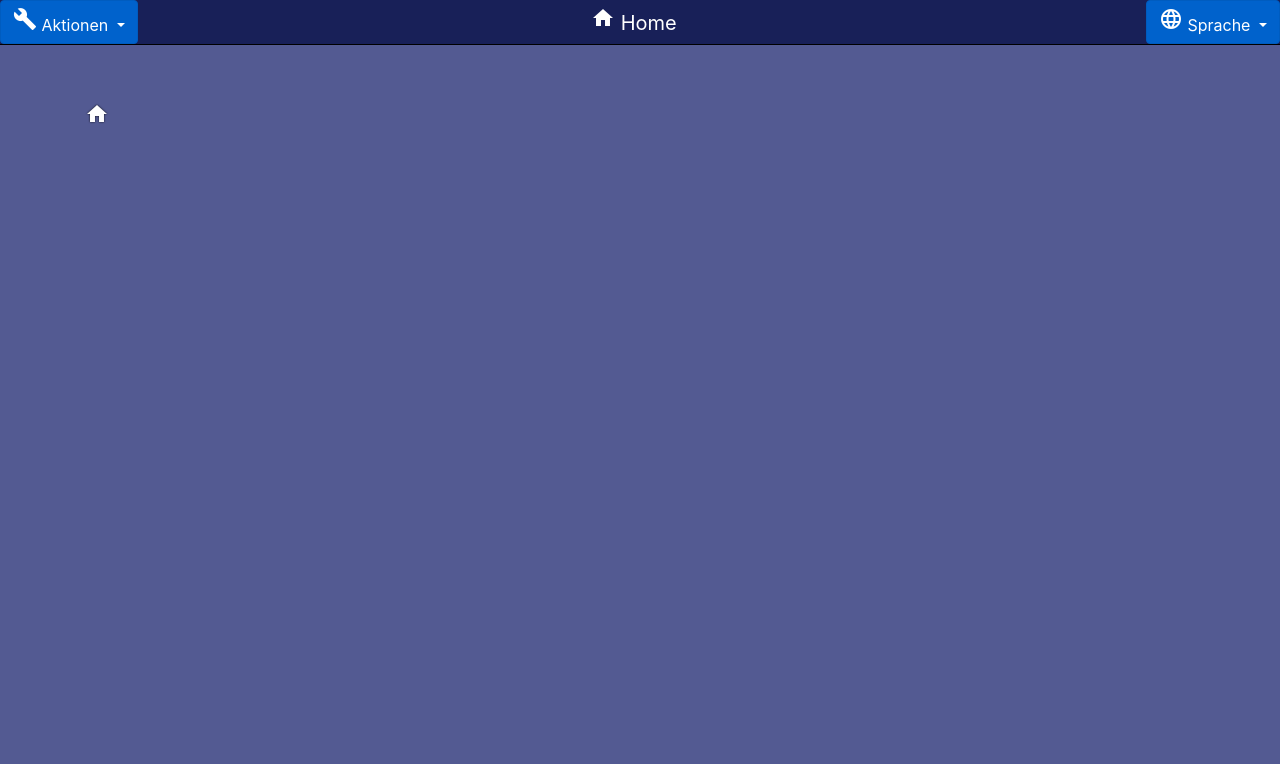
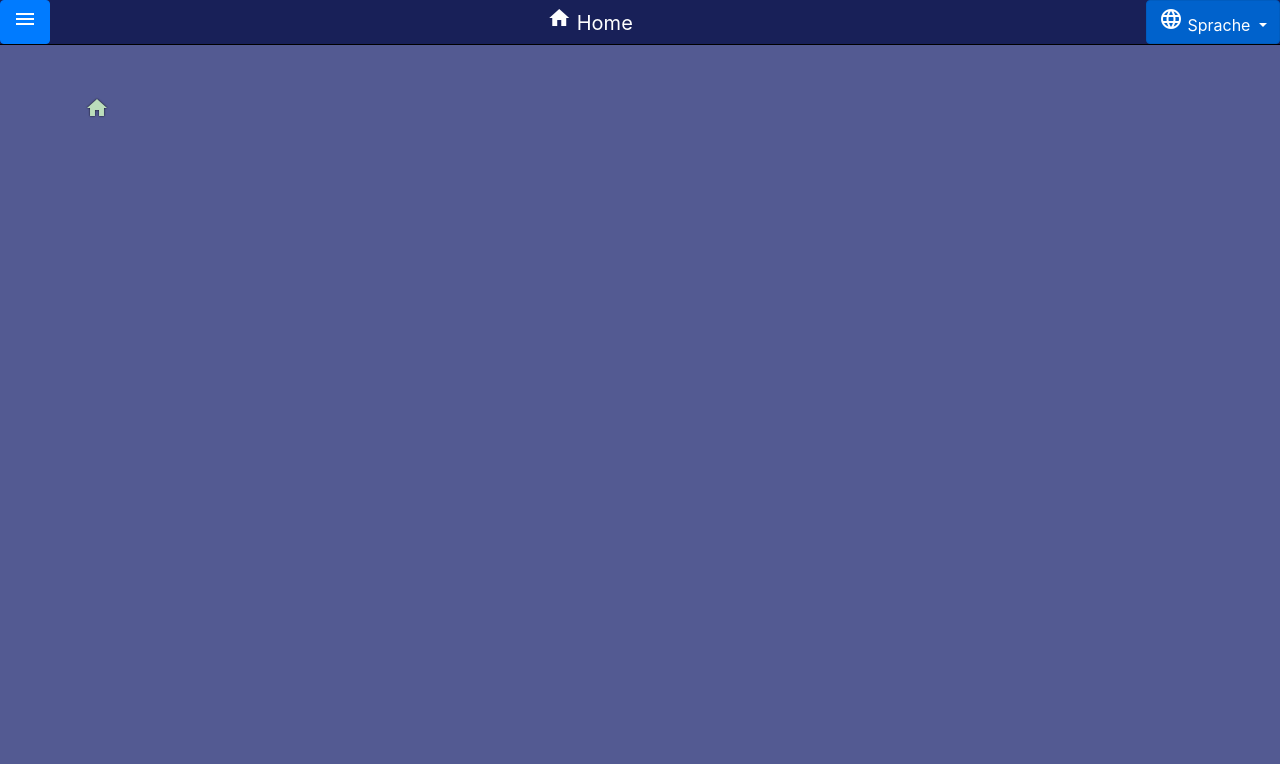
Before and after one commit to guhoffmann/myfilebrowser, a PHP site: page / in a window 1280 px wide. Shown: the top 764 px of the page. Run offline with PHP 8.4, Linux system fonts and the light colour scheme; data comes from the database, SQL or seed files in the repository.

Commit message:
Made new menu

```diff
--- a/css/custom.css
+++ b/css/custom.css
@@ -41,8 +41,8 @@
 /********* end of including the material icons by google ************/
 
 body {
-	color: #ffffff;
-	font-size: 1.1rem;
+	color: #bdb;
+	font-size: 1rem;
 	background-color: #535a92;
 	margin-top: 4em;
 }
@@ -54,6 +54,16 @@ a, a:visited, a:hover, a:active {
 
 h1, h2, h3, h4 {
 	text-shadow: 0 0 2px #000;
+}
+
+hr {
+  display: block;
+  margin-top: 0.5em;
+  margin-bottom: 0.5em;
+  margin-left: auto;
+  margin-right: auto;
+  border-style: inset;
+  border-width: 1px;
 }
 
 table {
@@ -136,6 +146,7 @@ img, video {
 	background-color: #313975;
 	border-top: 0.1rem solid #535a92;
 	height: 1px;
+	font-size: 1.1rem;
 	text-shadow: 0 0 2px #000;
 }
 
@@ -453,3 +464,90 @@ input[type="checkbox"]:checked + label span.checkbox::after {
 .hidden_checkbox {
 	display: none;
 }
+
+/******************************************************************
+  Navigationsbar an der Seite!!
+ ******************************************************************/
+
+.sidenav_button:hover {
+	background-color: #7d83b0;
+	color: #000;
+}
+
+/* Liste der Menueinträge */
+.sidelist {
+    list-style-type: none;
+ }
+
+/* Seitennav-Div selbst */
+.sidenav {
+    height: 100%;
+    width: 0;
+    position: fixed;
+    z-index: 1;
+    top: 0;
+    left: 0;
+    background-color: #313975;
+    overflow-x: hidden;
+	overflow-y: hidden;
+    transition: width 0.5s;
+    padding-top: 3em;
+}
+
+.sidenav_rand {
+    border-right: 1px solid #000;
+}
+
+.sidenaventry {
+    padding: 8px 8px 8px 8px;
+    text-decoration: none;
+    font-size: 1em;
+    color: #9bc;
+    display: block;
+    /*transition: 0.3s;*/
+}
+
+.sidenaventry:hover {
+	background-color: #913059;
+    text-shadow: 3px 3px 3px #000;
+	text-decoration: none;
+	color: #fff;
+}
+
+.sidenavbartop {
+	background-color: #fff;
+}
+
+.sidenav .closebtn {
+    font-family: 'material-icons';
+    position: absolute;
+    border: none;
+    cursor: pointer;
+    top: 2px;
+    right: 2px;
+}
+
+.sidenavtitle {
+	position: absolute;
+	cursor: pointer;
+	font-size: 1.2em;
+	text-shadow: 3px 3px 3px #000;
+	top: 0.5em;
+	left: 2em;
+}
+
+.sidenav .scrolldiv {
+	background-color: #182058;
+	border-top: 1px solid #000;
+	height: 100%;
+	overflow-y: auto;
+}
+
+@media screen and (max-height: 450px) {
+  .sidenav {padding-top: 0px;}
+  .sidenav a {font-size: 18px;}
+}
+
+.einblenden {
+    animation: einblenden 1.3s;
+}
--- a/index.php
+++ b/index.php
@@ -105,65 +105,13 @@ echo '
 	<!--          The navbar for the whole HTML app              -->
 
 	<nav class="navbar navbar-dark fixed-top my-nav-bg">
+		<!-- Neuer Menüknopp -->
+		<button type="button" class="btn btn-primary" onclick="openNav()"><i class="material-icons">menu</i></button>';
 
-		<!-- the dropdown main menu -->
-		<div class="dropdown show">
-			<a class="btn btn-primary dropdown-toggle" role="button" id="dropdownMenuLink" data-toggle="dropdown" aria-haspopup="true" aria-expanded="false">
-				<span class="material-icons">build</span>&nbsp;'.$_SESSION["actions"].'
-			</a>
-			<div class="dropdown-menu" aria-labelledby="dropdownMenuLink">
-				<div class="dropdown-item" onclick="createFolder()">
-					<span class="material-icons">create_new_folder</span>
-					&nbsp;'.$_SESSION["create_folder"].'
-				</div>
-				<div class="dropdown-item" onclick="uploadDialog(\'Hochladen\')">
-					<span class="material-icons">cloud_upload</span>
-					&nbsp;'.$_SESSION["upload_files"].'
-				</div>
-				<div class="dropdown-item" onclick="downloadFiles()">
-					<span class="material-icons">cloud_download</span>
-					&nbsp;'.$_SESSION["download_as_zip"].'
-				</div>
-				<div class="dropdown-item" onclick="deleteFiles()">
-					<span class="material-icons">delete_forever</span>
-					&nbsp;'.$_SESSION["delete_selected"].'
-				</div>
-				<div class="dropdown-divider"></div>
-				<div class="dropdown-item" onclick="copyFiles()">
-					<span class="material-icons">library_add</span>
-					&nbsp;'.$_SESSION["add_to_clipboard"].'
-				</div>
-				<div class="dropdown-item" onclick="pasteFiles()">
-					<span class="material-icons">assignment_returned</span>
-					&nbsp;'.$_SESSION["paste_clipboard"].'
-				</div>
-				<div class="dropdown-item" onclick="clearClipboard()">
-					<span class="material-icons">delete_forever</span>
-					&nbsp;'.$_SESSION["clear_clipboard"].'
-				</div>
-				<div class="dropdown-item" onclick="showClipboard()">
-					<span class="material-icons">assignment</span>
-					&nbsp;'.$_SESSION["show_clipboard"].'
-				</div>
-				<div class="dropdown-divider"></div>
-			<!--
-				<div class="dropdown-item" onclick="testAjaxPhp("Testausgabe!")">
-					<span class="material-icons">info</span>
-					&nbsp;testAjaxPhp!
-				</div> -->
-				<div class="dropdown-item" onclick="infoDialog()">
-					<span class="material-icons">info</span>
-					&nbsp; '.$_SESSION["show_infos"].'
-				</div>
-			<!--
-				<div class="dropdown-item" onclick="phpInfo()">
-					<span class="material-icons">info</span>
-					&nbsp; PHP-Info
-				</div> -->
-			</div>
-		</div> <!-- dropdown show -->
+// include navbar on the left!
+include 'sidenav.php';
 
-		<!-- Link to documents main folder -->
+echo '		<!-- Link to documents main folder -->
 		<a class="navbar-brand" href="/"><i class="material-icons">home</i>&nbsp;Home</a>
 		<!-- the lanuage menu -->
 		<div class="dropdown show">
@@ -188,7 +136,7 @@ echo '			</div>
 	<div class="container">
 	  <div class="row">
 		<div class="col-sm-12">
-			<div id="app">
+			<div id="app" onclick="closeNav()">
 			</div>
 		</div>
 	  </div>
--- a/js/myFunctions.js
+++ b/js/myFunctions.js
@@ -453,3 +453,26 @@ function changeLanguage(language) {
 	});
 
 } // of function showClipboard() ...
+
+/** Open/close navbar at side (=sidenav)
+ *  by changing width of object
+ */
+function openNav() {
+    var obj = document.getElementById("mySidenav");
+    obj.style.width = "23em";
+    obj.className = "sidenav sidenav_rand";
+}
+
+function closeNav() {
+    var obj = document.getElementById("mySidenav");
+    obj.style.width = "0";
+    obj.className = "sidenav";
+}
+
+/** Add animated scroll functionality for the PageUp button
+ */
+function pageUp() {
+   var scrollVal = window.pageYOffset*0.2;
+   //console.log(scrollVal);
+   $('html,body').animate({scrollTop:0}, scrollVal);
+}
--- /dev/null
+++ b/sidenav.php
@@ -0,0 +1,54 @@
+<?php
+session_start();
+/*	This one includes the sidebar for navigation
+	on the left side of the document!
+*/
+?>
+
+<!-- Der Navbar links! -->
+
+<div id="mySidenav" class="sidenav">
+	<div class="sidenavbartop">
+		<span class="sidenavtitle">Themen</span>
+		<button type="button" class="btn btn-primary closebtn" onclick="closeNav()"><i class="material-icons">close</i></button>
+	</div>
+	<div class="scrolldiv">
+
+		<div class="sidenaventry" onclick="closeNav();createFolder()">
+			<?php	echo '<span class="material-icons">create_new_folder</span>&nbsp;'.$_SESSION["create_folder"]; ?>
+		</div>
+		<div class="sidenaventry" onclick="closeNav();uploadDialog('Upload')">
+			<?php	echo '<span class="material-icons">cloud_upload</span>&nbsp;'.$_SESSION["upload_files"]; ?>
+		</div>
+		<div class="sidenaventry" onclick="closeNav();downloadFiles()">
+			<?php	echo '<span class="material-icons">cloud_download</span>&nbsp;'.$_SESSION["download_as_zip"]; ?>
+		</div>
+		<div class="sidenaventry" onclick="closeNav();deleteFiles()">
+			<?php	echo '<span class="material-icons">delete_forever</span>&nbsp;'.$_SESSION["delete_selected"]; ?>
+		</div>
+		<hr>
+		<div class="sidenaventry" onclick="closeNav();copyFiles()">
+			<?php	echo '<span class="material-icons">library_add</span>&nbsp;'.$_SESSION["add_to_clipboard"]; ?>
+		</div>
+		<div class="sidenaventry" onclick="closeNav();paste_files()">
+			<?php	echo '<span class="material-icons">assignment_returned</span>&nbsp;'.$_SESSION["paste_clipboard"]; ?>
+		</div>
+		<div class="sidenaventry" onclick="closeNav();clearClipboard()">
+			<?php	echo '<span class="material-icons">delete_forever</span>&nbsp;'.$_SESSION["clear_clipboard"]; ?>
+		</div>
+		<div class="sidenaventry" onclick="closeNav();showClipboard()">
+			<?php	echo '<span class="material-icons">assignment</span>&nbsp;'.$_SESSION["show_clipboard"]; ?>
+		</div>
+		<hr>
+		<div class="sidenaventry" onclick="closeNav();infoDialog()">
+			<?php	echo '<span class="material-icons">info</span>&nbsp;'.$_SESSION["show_infos"]; ?>
+		</div>
+		<div class="sidenaventry" onclick="closeNav();phpInfo()">
+			<?php	echo '<span class="material-icons">info</span>&nbsp;PHP-Info'; ?>
+		</div>
+
+
+	</div><!-- scrolldiv -->
+</div>
+
+<!-- Das war Navbar links! -->
```
